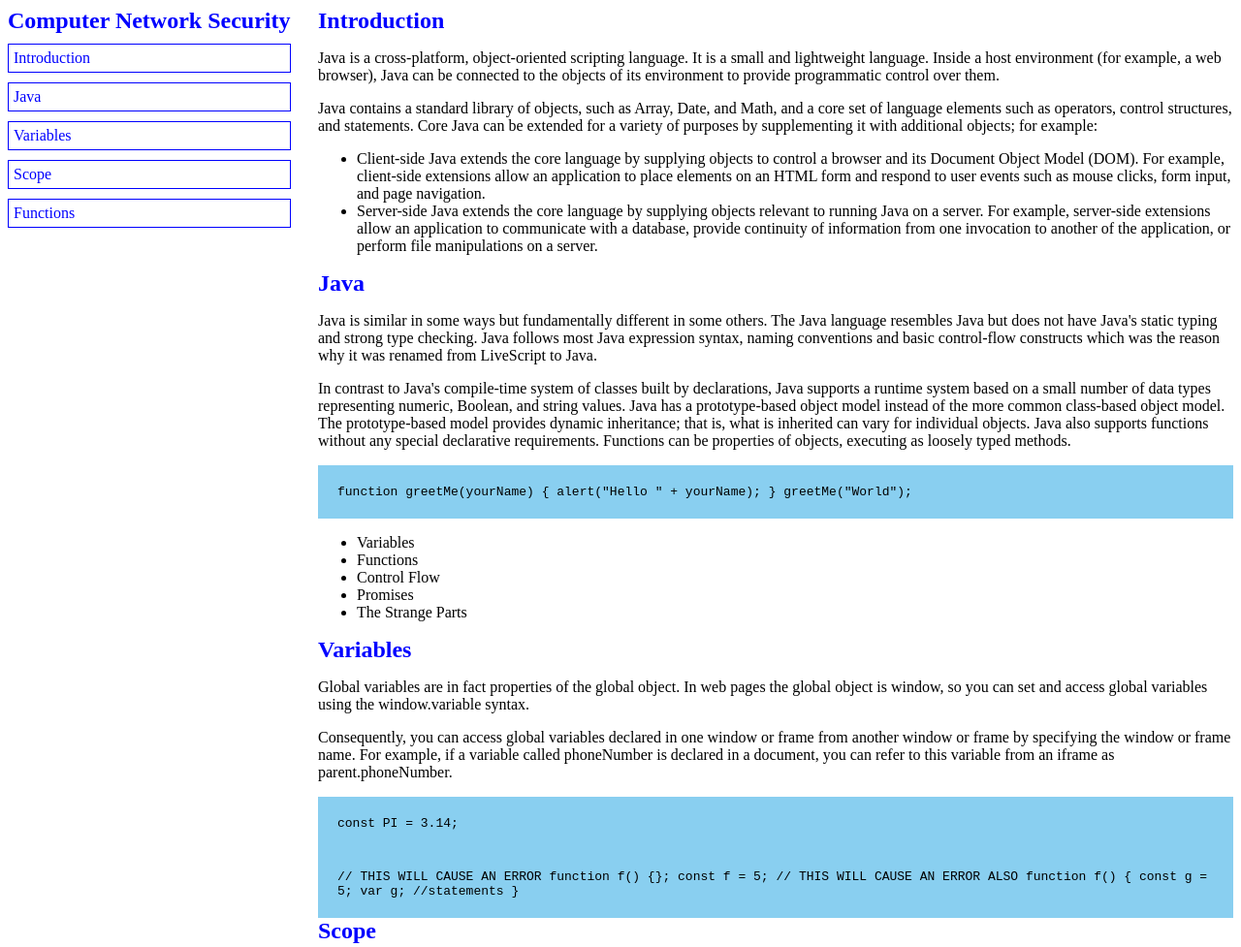
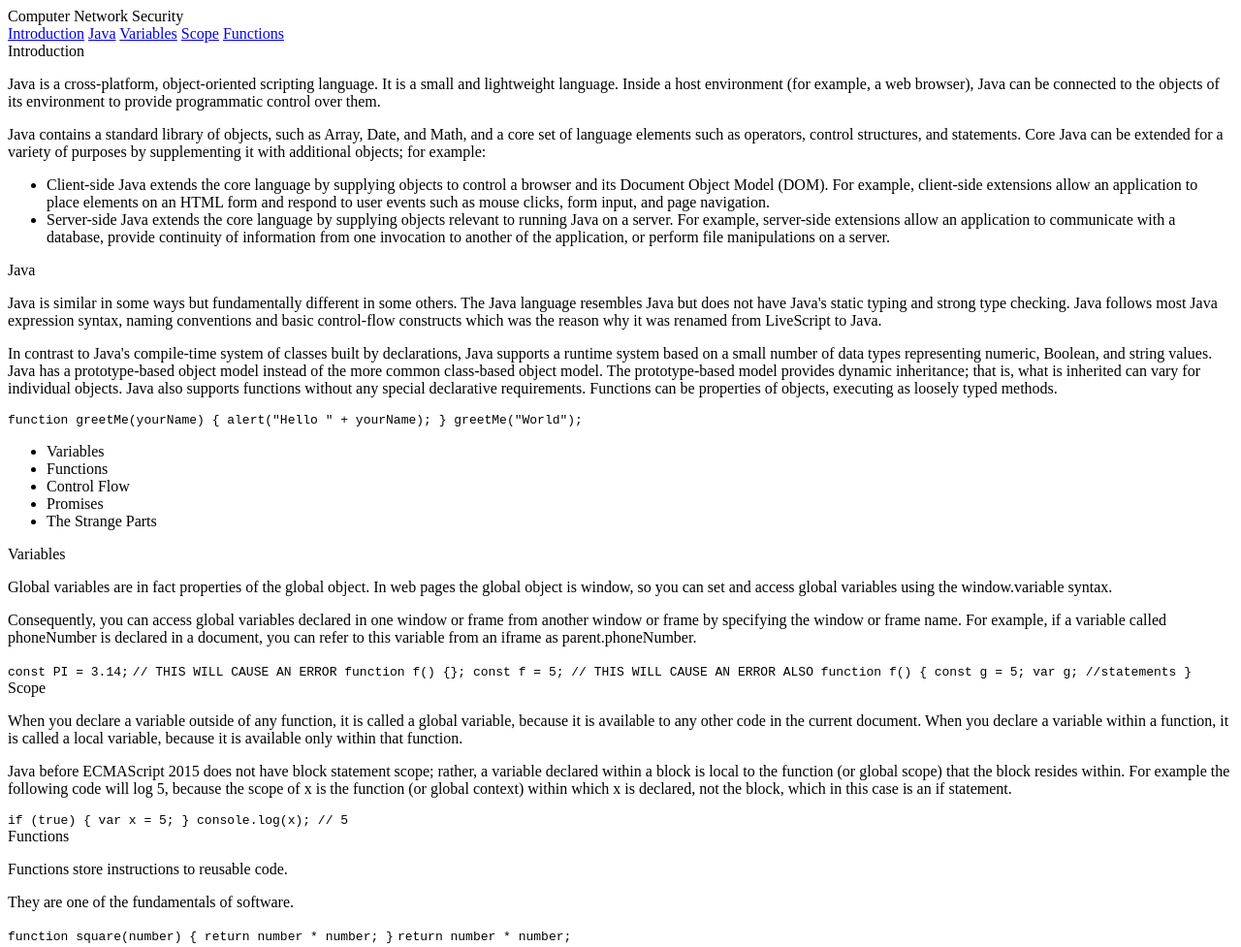
Before and after one commit to thiyagalingamkarthik/Build-a-Technical-Documentation-Page, a plain HTML site: page index.html in a window 1280 px wide. Shown: the top 977 px of the page at 97% size. Drawn offline with Linux system fonts and the light colour scheme.

Commit message:
Update index.html

```diff
--- a/index.html
+++ b/index.html
@@ -3,56 +3,6 @@
 
 <script src="https://cdn.freecodecamp.org/testable-projects-fcc/v1/bundle.js"></script>
 <div class='main-body'>
-
-  <style>
-div.main-body {
-  display: grid;
-  grid-template-columns: minmax(300px, auto) 1fr;
-  grid-gap: 20px;
-  grid-template-areas: "navbar mainContent";
-}
-
-nav#navbar {
-  grid-area: navbar;
-  position: fixed;
-}
-
-nav#navbar a {
-  display: block;
-  border: 1px solid blue;
-  padding: 5px;
-  margin: 10px 0;
-  text-decoration: none;
-  color: blue;
-}
-
-main#main-doc {
-  grid-area: mainContent;
-}
-
-header {
-  font-size: 1.5em;
-  font-weight: bold;
-  color: blue;
-}
-
-code {
-  background-color: #89CFF0;
-  padding: 20px;
-  display: block;
-}
-
-@media screen and (max-width: 750px) {
-  div.main-body {
-    grid-template-columns: 1fr;
-    grid-template-areas: "navbar" "mainContent";
-  }
-    nav#navbar {
-    position: inherit;
-  }
-}
-
-</style>
 
   <nav id="navbar">
     <header>
```
